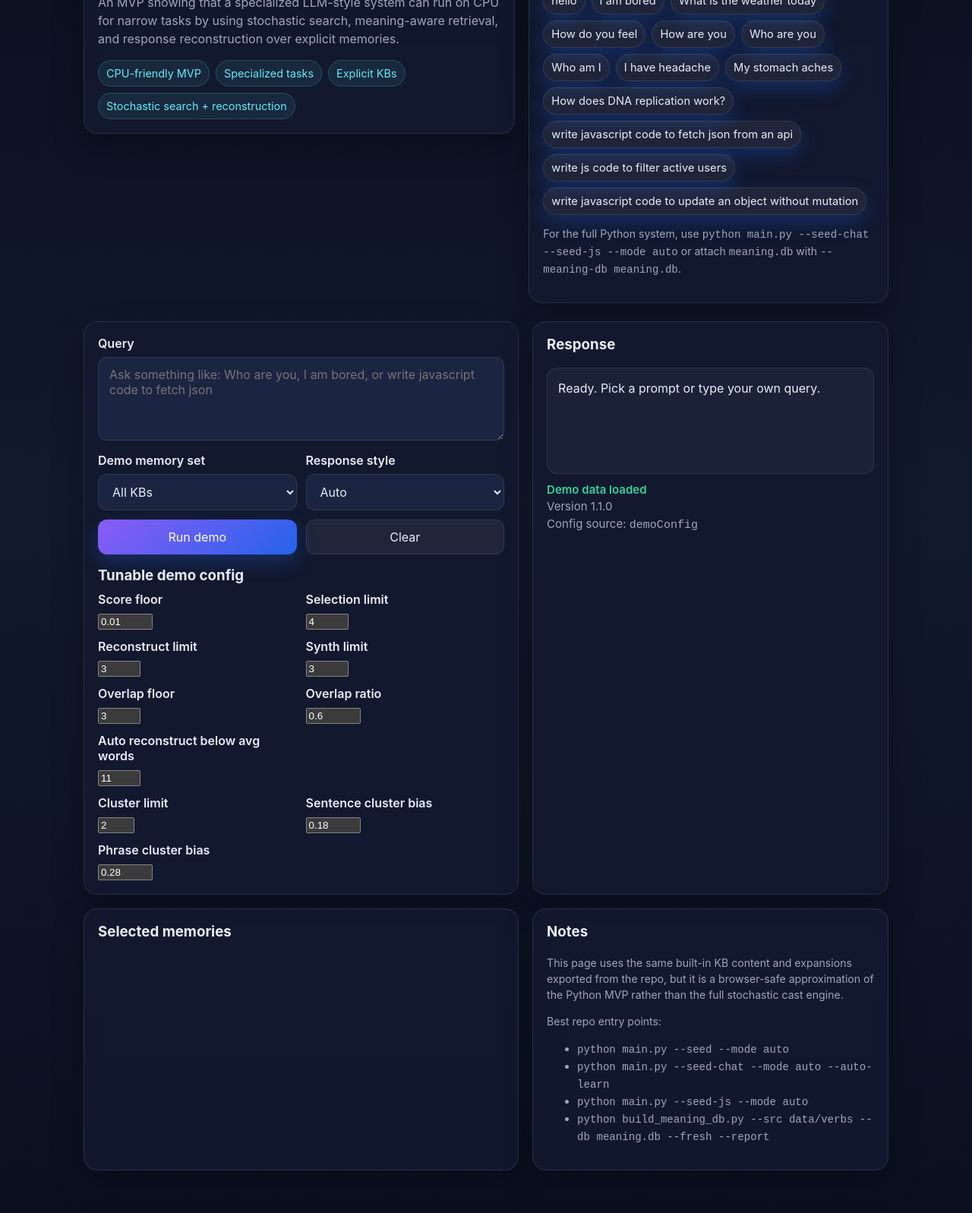
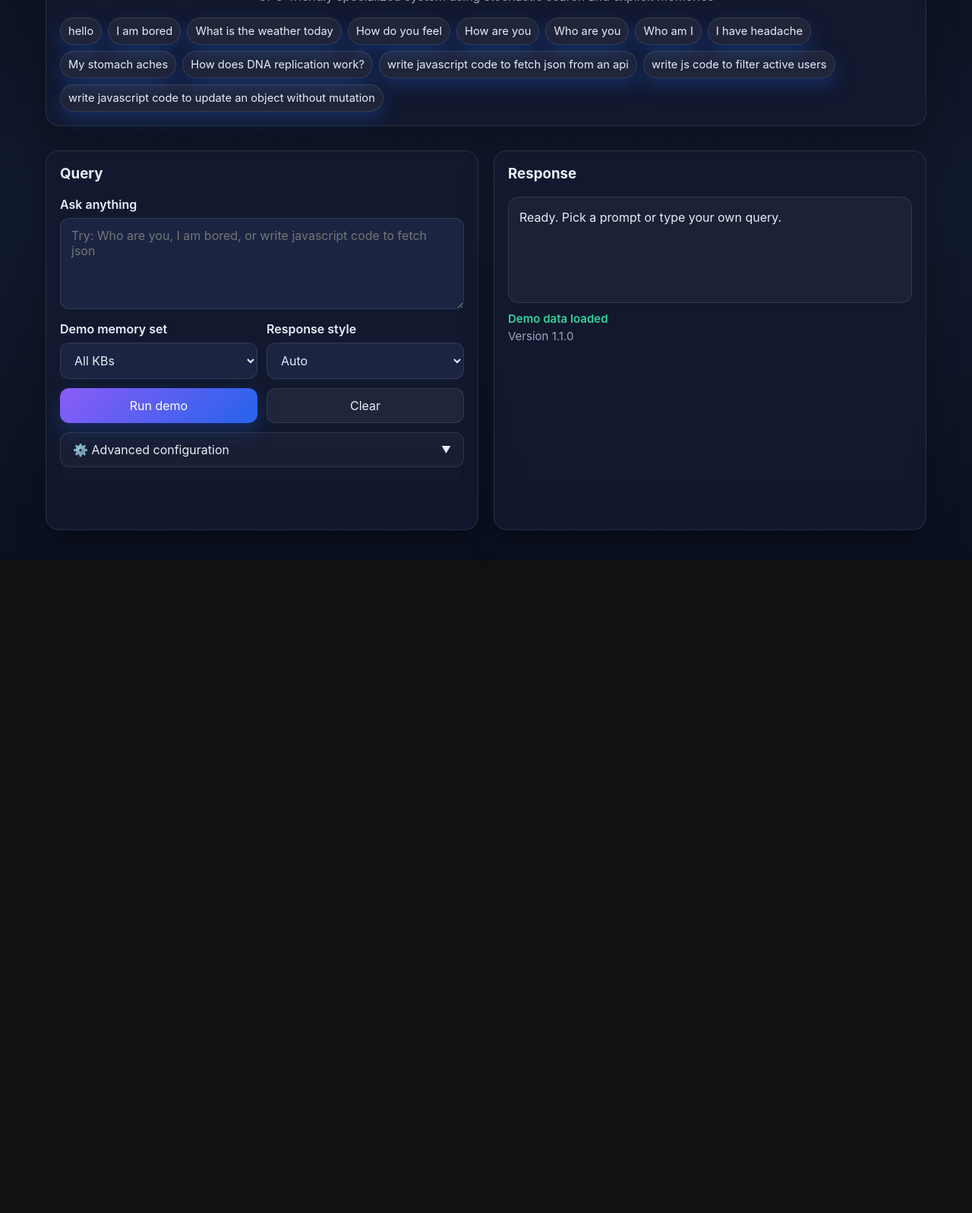
Before and after one commit to xwiz/nametest, a plain HTML site: page docs/index.html in a window 1280 px wide. Shown: the part 110-1707 px from the top of the page at 76% size. After the commit the page ends 848 px from the top, so only its background shows below. Drawn offline with Linux system fonts and the light colour scheme.

Commit message:
Simplify UI

```diff
--- a/docs/index.html
+++ b/docs/index.html
@@ -26,17 +26,14 @@
       color: var(--text);
     }
     .wrap {
-      max-width: 1100px;
+      max-width: 1200px;
       margin: 0 auto;
-      padding: 32px 20px 56px;
+      padding: 24px 20px 40px;
     }
     h1, h2, h3, p { margin-top: 0; }
     .hero {
-      display: grid;
-      gap: 18px;
-      grid-template-columns: 1.2fr 1fr;
-      align-items: start;
-      margin-bottom: 24px;
+      text-align: center;
+      margin-bottom: 32px;
     }
     .card {
       background: rgba(19,26,47,0.92);
@@ -69,15 +66,25 @@
       color: var(--accent);
       font-size: 0.9rem;
     }
-    .grid {
+    .panels {
       display: grid;
-      gap: 18px;
-      grid-template-columns: 1.1fr 0.9fr;
+      gap: 20px;
+      grid-template-columns: 1fr 1fr;
+      min-height: 500px;
     }
     label {
       display: block;
       margin-bottom: 8px;
       font-weight: 600;
+    }
+    input[type="number"] {
+      width: 100%;
+      border-radius: 12px;
+      border: 1px solid var(--border);
+      background: var(--panel-2);
+      color: var(--text);
+      padding: 12px 14px;
+      font: inherit;
     }
     textarea, select {
       width: 100%;
@@ -88,8 +95,44 @@
       padding: 12px 14px;
       font: inherit;
     }
-    textarea { min-height: 110px; resize: vertical; }
+    textarea { min-height: 120px; resize: vertical; }
     .row { display: grid; gap: 12px; grid-template-columns: 1fr 1fr; }
+    .collapsible {
+      background: rgba(255,255,255,0.03);
+      border: 1px solid var(--border);
+      border-radius: 12px;
+      margin-top: 12px;
+      overflow: hidden;
+    }
+    .collapsible-header {
+      padding: 12px 16px;
+      cursor: pointer;
+      display: flex;
+      justify-content: space-between;
+      align-items: center;
+      user-select: none;
+      transition: background 0.2s;
+    }
+    .collapsible-header:hover {
+      background: rgba(255,255,255,0.05);
+    }
+    .collapsible-content {
+      padding: 0 16px;
+      max-height: 0;
+      overflow: hidden;
+      transition: all 0.3s ease-out;
+    }
+    .collapsible.open .collapsible-content {
+      padding: 0 16px 16px;
+      max-height: 800px;
+    }
+    .chevron {
+      transition: transform 0.3s;
+      font-size: 0.8em;
+    }
+    .collapsible.open .chevron {
+      transform: rotate(180deg);
+    }
     button {
       cursor: pointer;
       border: 0;
@@ -155,8 +198,24 @@
       font-weight: 600;
     }
     .warn { color: var(--warn); }
-    @media (max-width: 860px) {
-      .hero, .grid, .row { grid-template-columns: 1fr; }
+    @media (max-width: 960px) {
+      .panels { grid-template-columns: 1fr; }
+    }
+    .details-section {
+      margin-top: 16px;
+      padding-top: 16px;
+      border-top: 1px solid var(--border);
+    }
+    .memories-list {
+      margin: 12px 0;
+      padding-left: 20px;
+      display: grid;
+      gap: 8px;
+    }
+    .memories-list li {
+      line-height: 1.5;
+      color: var(--text);
+      font-size: 0.9rem;
     }
   </style>
 </head>
@@ -166,30 +225,17 @@
       <div class="card">
         <h1 class="title">SRM browser demo</h1>
         <p class="subtitle">
-          An MVP showing that a specialized LLM-style system can run on CPU for narrow tasks by using
-          stochastic search, meaning-aware retrieval, and response reconstruction over explicit memories.
+          CPU-friendly specialized system using stochastic search and explicit memories
         </p>
-        <div class="badges">
-          <span class="badge">CPU-friendly MVP</span>
-          <span class="badge">Specialized tasks</span>
-          <span class="badge">Explicit KBs</span>
-          <span class="badge">Stochastic search + reconstruction</span>
-        </div>
-      </div>
-      <div class="card">
-        <h3>What to try</h3>
-        <div id="promptList" class="prompt-list"></div>
-        <p class="small" style="margin-top:14px;">
-          For the full Python system, use <code>python main.py --seed-chat --seed-js --mode auto</code> or
-          attach <code>meaning.db</code> with <code>--meaning-db meaning.db</code>.
-        </p>
+        <div id="heroPromptList" class="prompt-list"></div>
       </div>
     </section>
 
-    <section class="grid">
+    <section class="panels">
       <div class="card">
-        <label for="query">Query</label>
-        <textarea id="query" placeholder="Ask something like: Who are you, I am bored, or write javascript code to fetch json"></textarea>
+        <h3>Query</h3>
+        <label for="query">Ask anything</label>
+        <textarea id="query" placeholder="Try: Who are you, I am bored, or write javascript code to fetch json"></textarea>
 
         <div class="row" style="margin-top:12px;">
           <div>
@@ -216,8 +262,12 @@
           <button id="clearBtn" class="secondary">Clear</button>
         </div>
 
-        <div style="margin-top:16px;">
-          <h3 style="margin:0 0 10px;">Tunable demo config</h3>
+        <div class="collapsible" id="configCollapsible">
+          <div class="collapsible-header">
+            <span>⚙️ Advanced configuration</span>
+            <span class="chevron">▼</span>
+          </div>
+          <div class="collapsible-content">
             <div class="row">
               <div>
                 <label for="cfgScoreFloor">Score floor</label>
@@ -238,37 +288,6 @@
                 <input id="cfgSynthLimit" type="number" min="1" max="12" step="1">
               </div>
             </div>
-          <div class="row" style="margin-top:12px;">
-            <div>
-              <label for="cfgOverlapFloor">Overlap floor</label>
-              <input id="cfgOverlapFloor" type="number" min="1" max="12" step="1">
-            </div>
-            <div>
-              <label for="cfgOverlapRatio">Overlap ratio</label>
-              <input id="cfgOverlapRatio" type="number" min="0" max="1" step="0.05">
-            </div>
-          </div>
-          <div class="row" style="margin-top:12px;">
-            <div>
-              <label for="cfgAutoAvgWords">Auto reconstruct below avg words</label>
-              <input id="cfgAutoAvgWords" type="number" min="1" max="40" step="1">
-            </div>
-          </div>
-          <div class="row" style="margin-top:12px;">
-            <div>
-              <label for="cfgClusterLimit">Cluster limit</label>
-              <input id="cfgClusterLimit" type="number" min="1" max="8" step="1">
-            </div>
-            <div>
-              <label for="cfgClusterSentenceBias">Sentence cluster bias</label>
-              <input id="cfgClusterSentenceBias" type="number" min="0" max="1" step="0.01">
-            </div>
-          </div>
-          <div class="row" style="margin-top:12px;">
-            <div>
-              <label for="cfgClusterPhraseBias">Phrase cluster bias</label>
-              <input id="cfgClusterPhraseBias" type="number" min="0" max="1" step="0.01">
-            </div>
           </div>
         </div>
       </div>
@@ -277,29 +296,11 @@
         <h3>Response</h3>
         <div id="response" class="response">Loading demo data…</div>
         <div id="meta" class="meta"></div>
+
+        <div id="detailsSection" class="details-section" style="display: none;">
+          <h4 style="margin:0 0 10px; font-size: 0.95rem;">Selected memories</h4>
+          <ol id="memories" class="memories-list"></ol>
         </div>
-    </section>
-
-    <section class="grid" style="margin-top:18px;">
-      <div class="card">
-        <h3>Selected memories</h3>
-        <ol id="memories" class="memories"></ol>
-      </div>
-      <div class="card">
-        <h3>Notes</h3>
-        <p class="small">
-          This page uses the same built-in KB content and expansions exported from the repo, but it is a
-          browser-safe approximation of the Python MVP rather than the full stochastic cast engine.
-        </p>
-        <p class="small">
-          Best repo entry points:
-        </p>
-        <ul class="small">
-          <li><code>python main.py --seed --mode auto</code></li>
-          <li><code>python main.py --seed-chat --mode auto --auto-learn</code></li>
-          <li><code>python main.py --seed-js --mode auto</code></li>
-          <li><code>python build_meaning_db.py --src data/verbs --db meaning.db --fresh --report</code></li>
-        </ul>
       </div>
     </section>
   </div>
@@ -418,12 +419,6 @@
       document.getElementById('cfgSelectionLimit').value = config.selection_limit;
       document.getElementById('cfgReconstructLimit').value = config.reconstruct_limit;
       document.getElementById('cfgSynthLimit').value = config.synth_limit;
-      document.getElementById('cfgOverlapFloor').value = config.overlap_floor;
-      document.getElementById('cfgOverlapRatio').value = config.overlap_ratio;
-      document.getElementById('cfgAutoAvgWords').value = config.auto_reconstruct_avg_words_below;
-      document.getElementById('cfgClusterLimit').value = config.cluster_limit;
-      document.getElementById('cfgClusterSentenceBias').value = config.cluster_sentence_bias;
-      document.getElementById('cfgClusterPhraseBias').value = config.cluster_phrase_bias;
     }
 
     function readConfigFromInputs(data) {
@@ -433,12 +428,12 @@
         selection_limit: Math.max(1, Math.floor(numberOr(document.getElementById('cfgSelectionLimit').value, config.selection_limit))),
         reconstruct_limit: Math.max(1, Math.floor(numberOr(document.getElementById('cfgReconstructLimit').value, config.reconstruct_limit))),
         synth_limit: Math.max(1, Math.floor(numberOr(document.getElementById('cfgSynthLimit').value, config.synth_limit))),
-        overlap_floor: Math.max(1, Math.floor(numberOr(document.getElementById('cfgOverlapFloor').value, config.overlap_floor))),
-        overlap_ratio: Math.min(1, Math.max(0, numberOr(document.getElementById('cfgOverlapRatio').value, config.overlap_ratio))),
-        auto_reconstruct_avg_words_below: Math.max(1, numberOr(document.getElementById('cfgAutoAvgWords').value, config.auto_reconstruct_avg_words_below)),
-        cluster_limit: Math.max(1, Math.floor(numberOr(document.getElementById('cfgClusterLimit').value, config.cluster_limit))),
-        cluster_sentence_bias: Math.max(0, numberOr(document.getElementById('cfgClusterSentenceBias').value, config.cluster_sentence_bias)),
-        cluster_phrase_bias: Math.max(0, numberOr(document.getElementById('cfgClusterPhraseBias').value, config.cluster_phrase_bias)),
+        overlap_floor: config.overlap_floor,
+        overlap_ratio: config.overlap_ratio,
+        auto_reconstruct_avg_words_below: config.auto_reconstruct_avg_words_below,
+        cluster_limit: config.cluster_limit,
+        cluster_sentence_bias: config.cluster_sentence_bias,
+        cluster_phrase_bias: config.cluster_phrase_bias,
       };
     }
 
@@ -530,18 +525,20 @@
         <div>Expanded query: <code>${result.expanded}</code></div>
         <div>Mode: <strong>${result.mode}</strong></div>
       `;
+
+      const detailsSection = document.getElementById('detailsSection');
       const list = document.getElementById('memories');
+
+      if (result.picked.length > 0) {
+        detailsSection.style.display = 'block';
         list.innerHTML = '';
         for (const item of result.picked) {
           const li = document.createElement('li');
           li.innerHTML = `${item.text} <div class="small">score=${item.score.toFixed(3)} cosine=${item.cos.toFixed(3)} overlap=${item.overlap.toFixed(3)}</div>`;
           list.appendChild(li);
         }
-      if (!result.picked.length) {
-        const li = document.createElement('li');
-        li.className = 'small warn';
-        li.textContent = 'No matching memories.';
-        list.appendChild(li);
+      } else {
+        detailsSection.style.display = 'none';
       }
     }
 
@@ -549,7 +546,16 @@
       const res = await fetch('./demo-data.json');
       const data = await res.json();
       syncConfigInputs(getDemoConfig(data));
-      const promptList = document.getElementById('promptList');
+
+      // Setup collapsible config
+      const configCollapsible = document.getElementById('configCollapsible');
+      const configHeader = configCollapsible.querySelector('.collapsible-header');
+      configHeader.addEventListener('click', () => {
+        configCollapsible.classList.toggle('open');
+      });
+
+      // Setup hero prompts
+      const heroPromptList = document.getElementById('heroPromptList');
       for (const prompt of data.prompts) {
         const btn = document.createElement('button');
         btn.className = 'prompt-chip';
@@ -558,19 +564,28 @@
           document.getElementById('query').value = prompt;
           run(data);
         };
-        promptList.appendChild(btn);
+        heroPromptList.appendChild(btn);
       }
 
       document.getElementById('response').textContent = 'Ready. Pick a prompt or type your own query.';
-      document.getElementById('meta').innerHTML = `<div class="status">Demo data loaded</div><div>Version ${data.version}</div><div>Config source: <code>demoConfig</code></div>`;
+      document.getElementById('meta').innerHTML = `<div class="status">Demo data loaded</div><div>Version ${data.version}</div>`;
 
       document.getElementById('runBtn').onclick = () => run(data);
       document.getElementById('clearBtn').onclick = () => {
         document.getElementById('query').value = '';
         document.getElementById('response').textContent = 'Cleared.';
         document.getElementById('meta').textContent = '';
+        document.getElementById('detailsSection').style.display = 'none';
         document.getElementById('memories').innerHTML = '';
       };
+
+      // Add Ctrl+Enter functionality
+      document.getElementById('query').addEventListener('keydown', (e) => {
+        if (e.ctrlKey && e.key === 'Enter') {
+          e.preventDefault();
+          run(data);
+        }
+      });
     }
 
     function run(data) {
```
Lines whose indentation alone changed are shown as unchanged.
